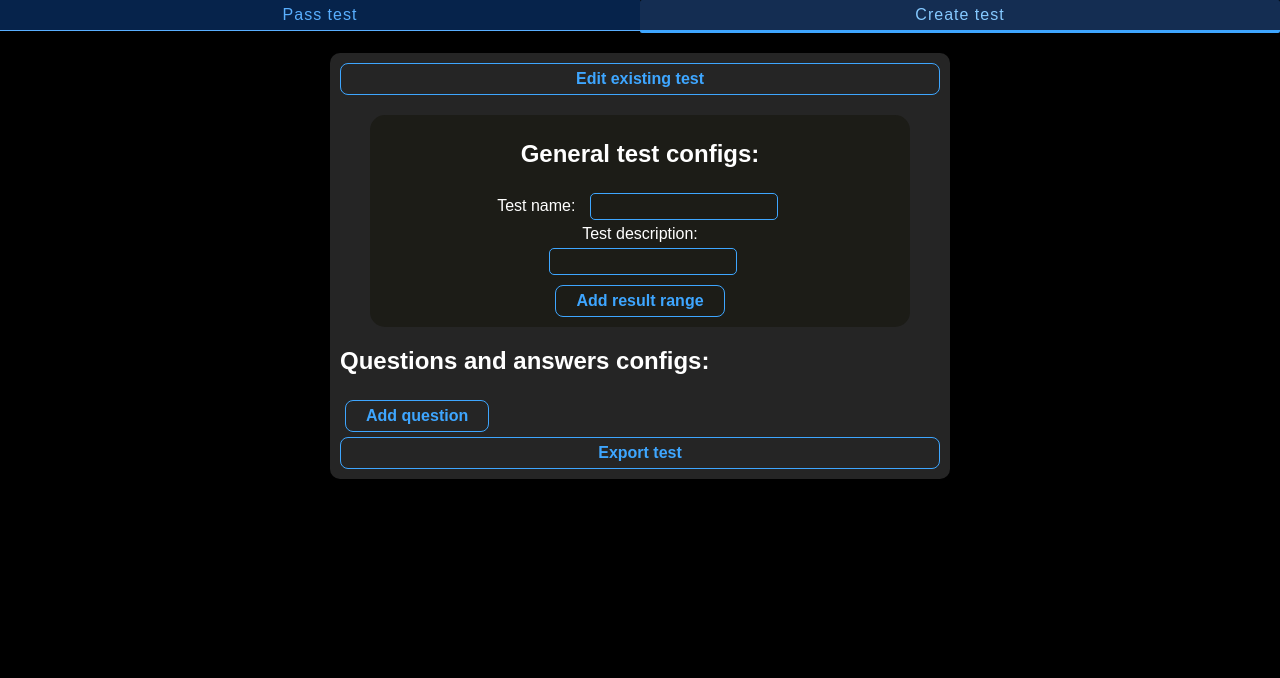
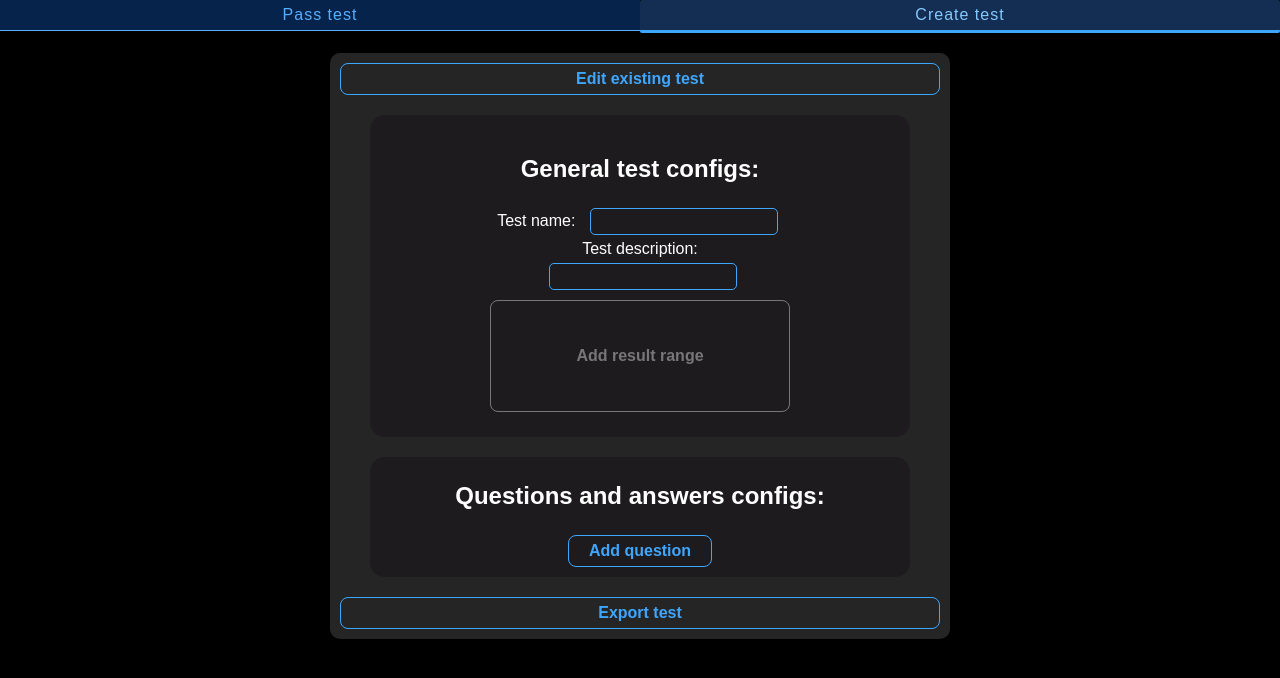
Before and after one commit to ronikiienko/tests_app, a React (Vite) app: page / in a window 1280 px wide. Both pictures are taken after a click on the element "Create test". Shown: the top 678 px of the page. Built offline with nearby package versions, Linux system fonts and the light colour scheme.

Commit message:
feat: adding more styling to CreateGeneral.jsx

```diff
--- /dev/null
+++ b/src/StyledElements/AddItemButton/AddItemButton.css
@@ -0,0 +1,27 @@
+.custom-additem-button {
+    display: inline-block;
+    cursor: pointer;
+    font-weight: bold;
+    padding-inline: 20px;
+    font-size: 1rem;
+    height: 7rem;
+    min-width: fit-content;
+    border-radius: 0.5rem;
+    color: var(--additem-button);
+    border: 1px solid var(--additem-button);
+    background: transparent;
+    transition: all 0.2s;
+    margin: 5px;
+}
+
+.custom-additem-button:hover {
+    color: var(--bg-color);
+    border-color: transparent;
+    background-color: var(--additem-button-hover);
+}
+
+.custom-additem-button:active {
+    color: var(--button-active);
+    border-color: var(--button-active);
+    background-color: var(--button-background-active);
+}
--- /dev/null
+++ b/src/StyledElements/AddItemButton/AddItemButton.jsx
@@ -0,0 +1,17 @@
+import PropTypes from 'prop-types';
+import React from 'react';
+import './AddItemButton.css';
+
+
+export const AddItemButton = ({onClick, children, style, title}) => {
+    return (
+        <button className="custom-additem-button" title={title} style={style} onClick={onClick}>{children}</button>
+    );
+};
+
+AddItemButton.propTypes = {
+    onClick: PropTypes.func,
+    children: PropTypes.any,
+    style: PropTypes.object,
+    title: PropTypes.string,
+};
--- a/src/components/createTest/CreateGeneral.css
+++ b/src/components/createTest/CreateGeneral.css
@@ -3,11 +3,12 @@
     margin-block: 20px;
     margin-inline: 30px;
     text-align: center;
-    padding: 5px;
+    padding: 20px;
     border-radius: 15px;
 }
 
 .create-result-range-container {
+    min-width: 60%;
     background-color: var(--bg3);
     padding: 10px;
     margin-block: 20px;
--- a/src/components/createTest/CreateGeneral.jsx
+++ b/src/components/createTest/CreateGeneral.jsx
@@ -1,5 +1,6 @@
 import React from 'react';
 import {TEST_GENERAL_KEYS, TEST_GENERAL_RESULT_RANGE_KEYS} from '../../consts.js';
+import {AddItemButton} from '../../StyledElements/AddItemButton/AddItemButton.jsx';
 import {Button} from '../../StyledElements/Button/Button.jsx';
 import {Input} from '../../StyledElements/Input/Input.jsx';
 import './CreateGeneral.css';
@@ -34,7 +35,6 @@ export const CreateGeneral = ({
                 }}
             />
             <br/>
-            <Button onClick={toggleResultRange}>Add result range</Button>
             {testGeneralData[TEST_GENERAL_KEYS.results]?.map((resultRange, index) => {
                 return (
                     <div className="create-result-range-container" key={resultRange[TEST_GENERAL_RESULT_RANGE_KEYS.id]}>
@@ -83,11 +83,25 @@ export const CreateGeneral = ({
                                 label="Result description:"
                             />
                         </div>
-                        <Button onClick={() => toggleResultRange({resultRangeIndex: index})}>Remove result
-                            range</Button>
+                        <Button
+                            onClick={() => toggleResultRange({resultRangeIndex: index})}
+                        >
+                            Remove result range
+                        </Button>
                     </div>
                 );
             })}
+            <AddItemButton
+                style={{
+                    minWidth: '60%',
+                    width: 'fit-content',
+                    marginInline: 'auto',
+                    paddingInline: '10px',
+                }}
+                onClick={toggleResultRange}
+            >
+                Add result range
+            </AddItemButton>
         </div>
     );
 };
--- a/src/components/createTest/CreateQuestions.css
+++ b/src/components/createTest/CreateQuestions.css
@@ -1,3 +1,8 @@
-.create-question-container {
-    /*display: none;*/
+.create-questions-container {
+    background-color: var(--bg4);
+    margin-block: 20px;
+    margin-inline: 30px;
+    text-align: center;
+    padding: 5px;
+    border-radius: 15px;
 }
--- a/src/components/createTest/CreateQuestions.jsx
+++ b/src/components/createTest/CreateQuestions.jsx
@@ -14,7 +14,7 @@ export const CreateQuestions = ({
                                     updateQuestionAnswerProperty,
                                 }) => {
     return (
-        <div>
+        <div className="create-questions-container">
             <h2>Questions and answers configs:</h2>
             <Button onClick={toggleQuestion}>Add question</Button>
             {testQuestionsData.map((questionData, questionIndex) => {
--- a/src/theme.css
+++ b/src/theme.css
@@ -31,5 +31,8 @@
     --link-visited-hover: rgb(217, 124, 197);
     --checked-answer-result: #494902;
     --bg3: #2a2a2a;
-    --bg4: #1c1c17;
+    --bg4: #1d1b1e;
+    --additem-button: rgba(255, 255, 255, 0.4);
+    --additem-button-hover: rgba(255, 255, 255, 0.5);
+    --additem-button-active: rgba(255, 231, 231, 0.5)
 }
```
